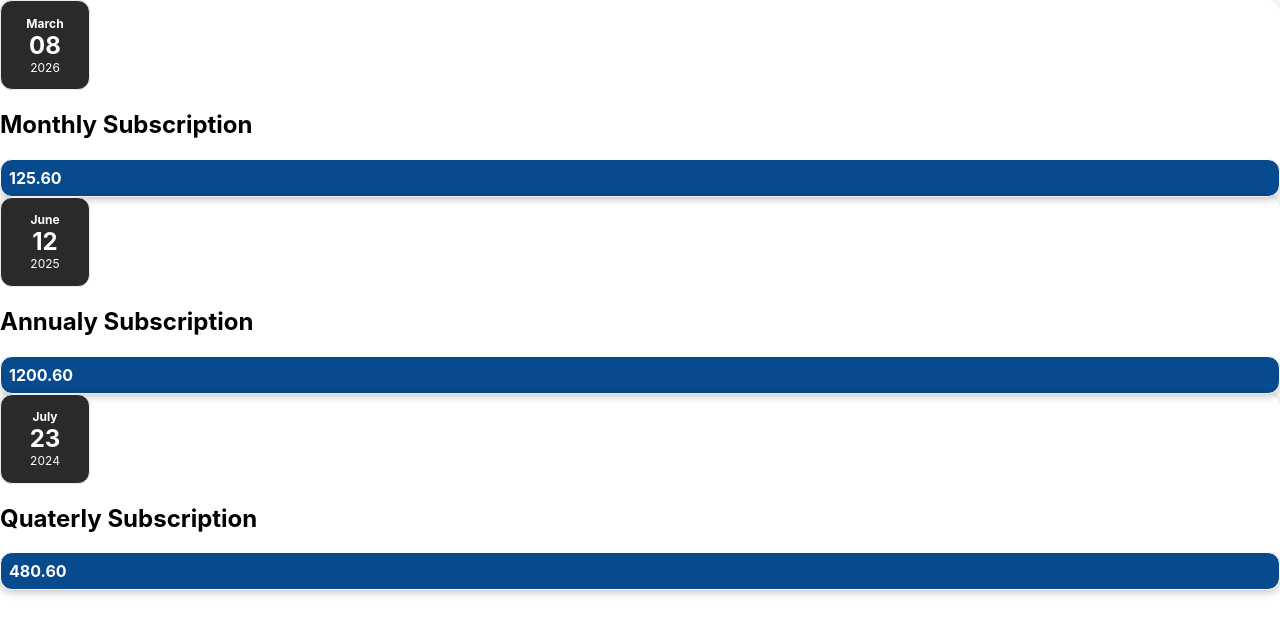
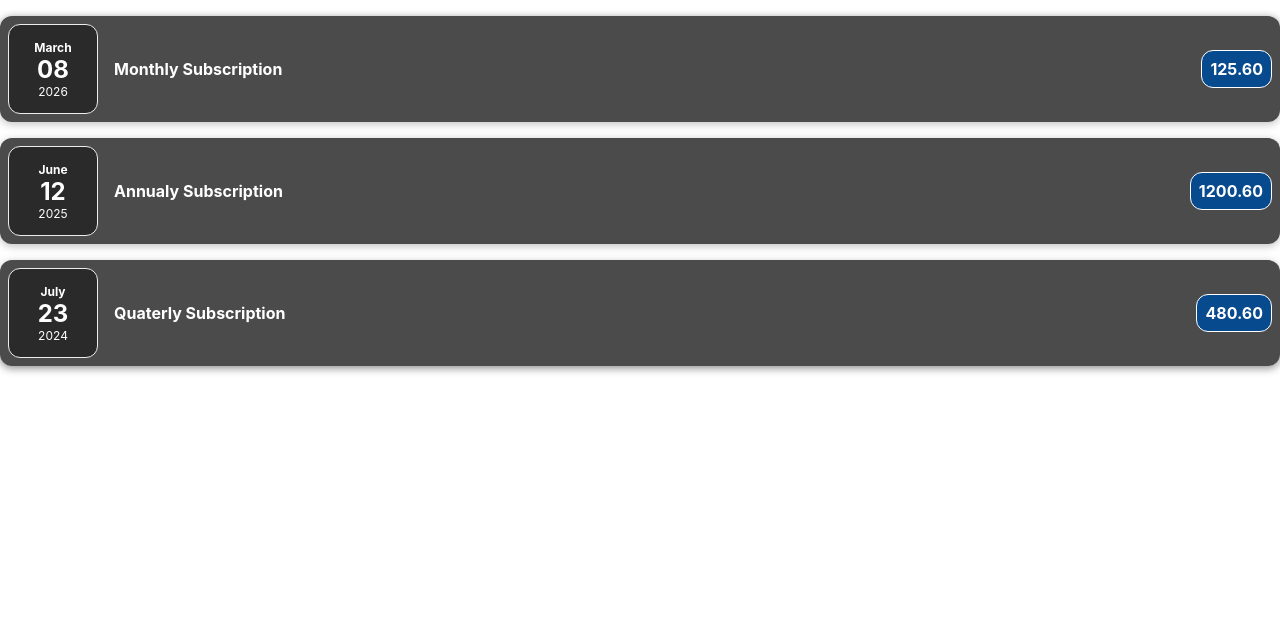
Before and after one commit to stkora/React-Basic-2.0, a React (Create React App) app in the folder my-app/: page / in a window 1280 px wide. Shown: the top 634 px of the page. Built offline with nearby package versions, Linux system fonts and the light colour scheme.

Commit message:
some children props concept

```diff
--- a/my-app/src/App.js
+++ b/my-app/src/App.js
@@ -1,6 +1,7 @@
 import logo from './logo.svg';
 import './App.css';
 import Subscription from './components/Subscription';
+import Container from './components/Container';
 
 function App() {
 
@@ -29,13 +30,13 @@
 
   return (
 
-    <div>
+    <Container>
 
 
     <Subscription date={subscriptions[0].date}  title={subscriptions[0].title}  amount={subscriptions[0].amount}/>
     <Subscription date={subscriptions[1].date}  title={subscriptions[1].title}  amount={subscriptions[1].amount}/>
     <Subscription date={subscriptions[2].date}  title={subscriptions[2].title}  amount={subscriptions[2].amount}/>
-    </div>
+    </Container>
   );
 }
 
--- a/my-app/src/components/Container.js
+++ b/my-app/src/components/Container.js
@@ -1,8 +1,8 @@
 import './Container.css'
 function Container(props) {
-    const classes ="container"
+    const classes ="container " + props.className
     return (
-        <div className='container'>{props.children}</div>
+        <div className={classes}>{props.children}</div>
     )
 }
 export default Container;
```
